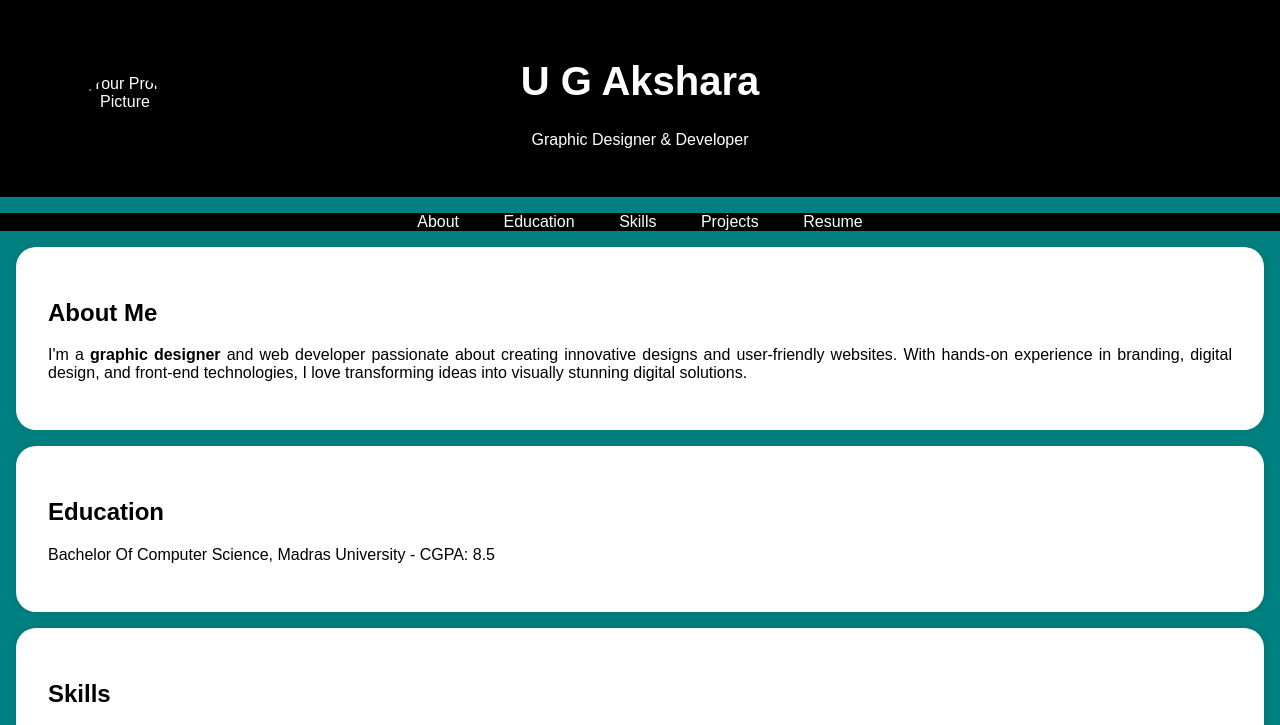
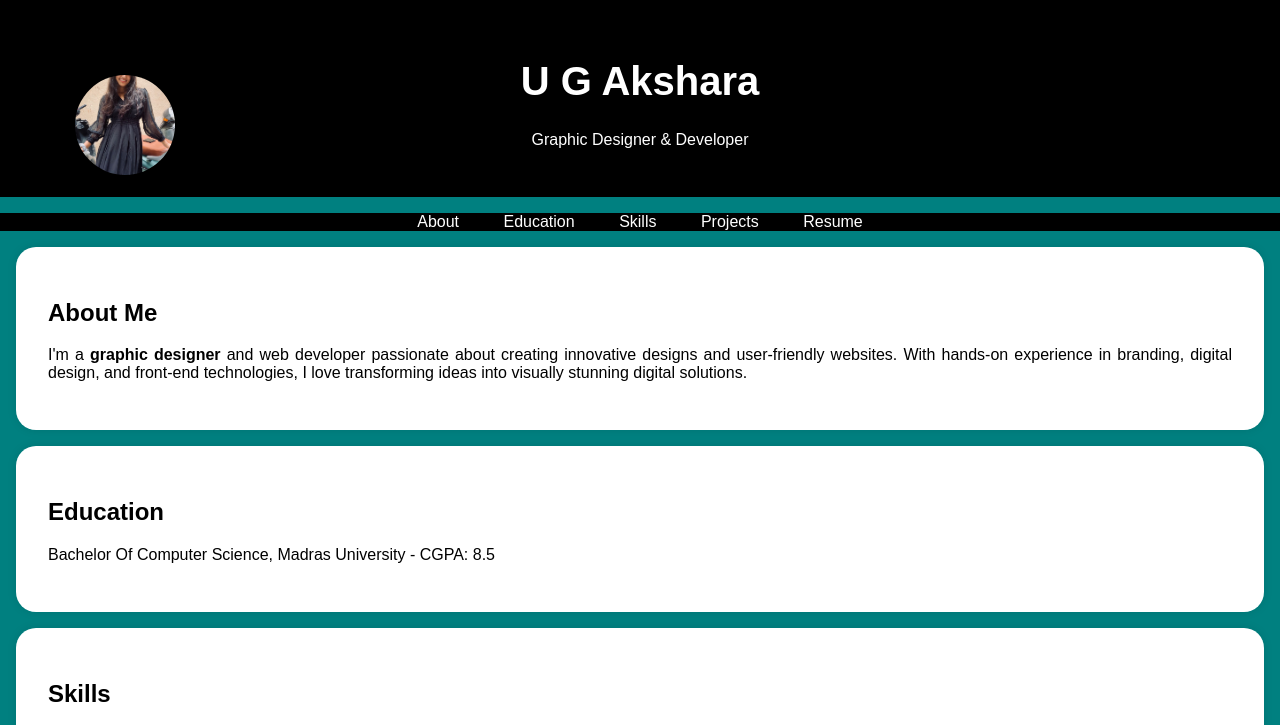
Before and after one commit to AksharaUthra/Digital-Portfolio-, a plain HTML site: page index.html in a window 1280 px wide. Shown: the top 725 px of the page. Drawn offline with Linux system fonts and the light colour scheme.

Commit message:
Update index.html

```diff
--- a/index.html
+++ b/index.html
@@ -88,7 +88,7 @@
 <body>
     <header>
         <div class="header-content">
-            <img src="DSC04985.JPG" alt="Your Profile Picture" class="profile-picture">
+            <img src="IMG-20250110-WA0035(1).jpg" alt="Your Profile Picture" class="profile-picture">
             <h1>U G Akshara</h1>
             <p>Graphic Designer & Developer</p>
         </div>
```
